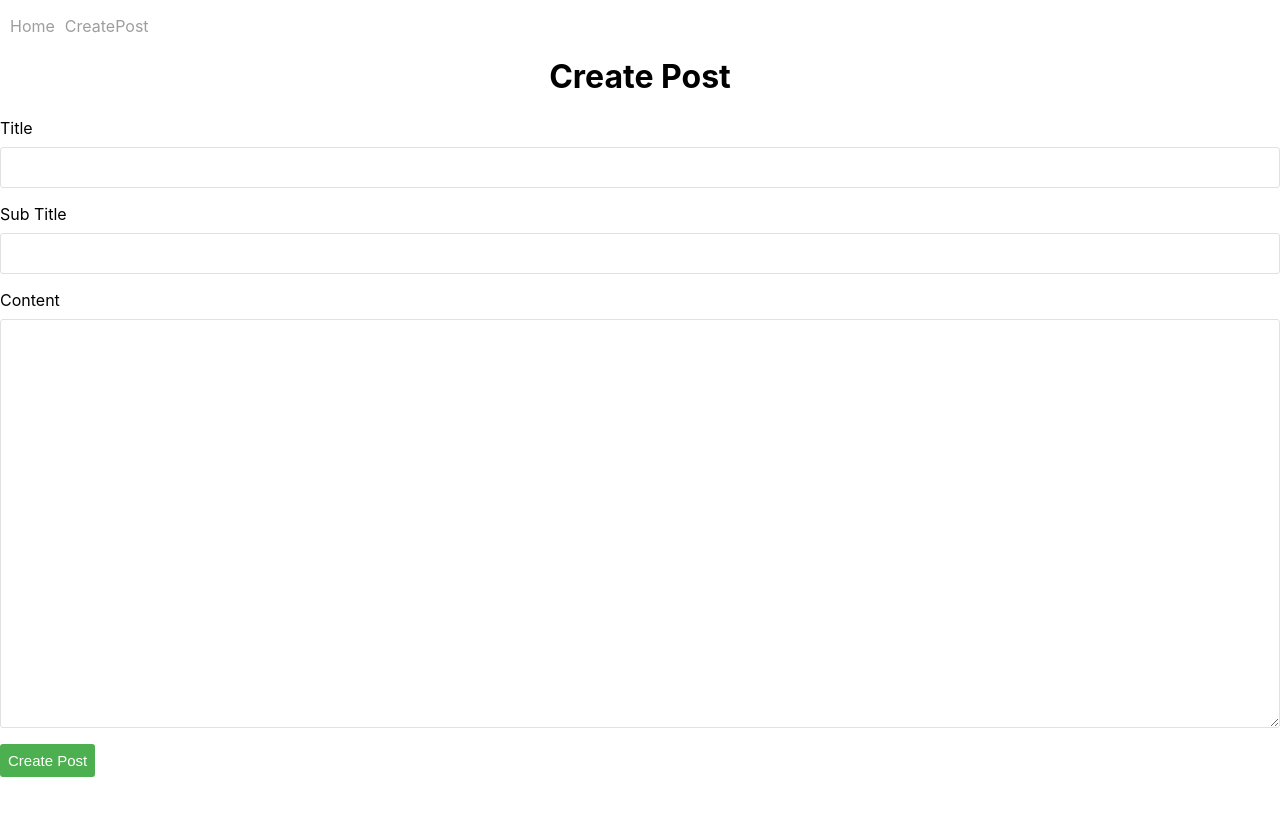
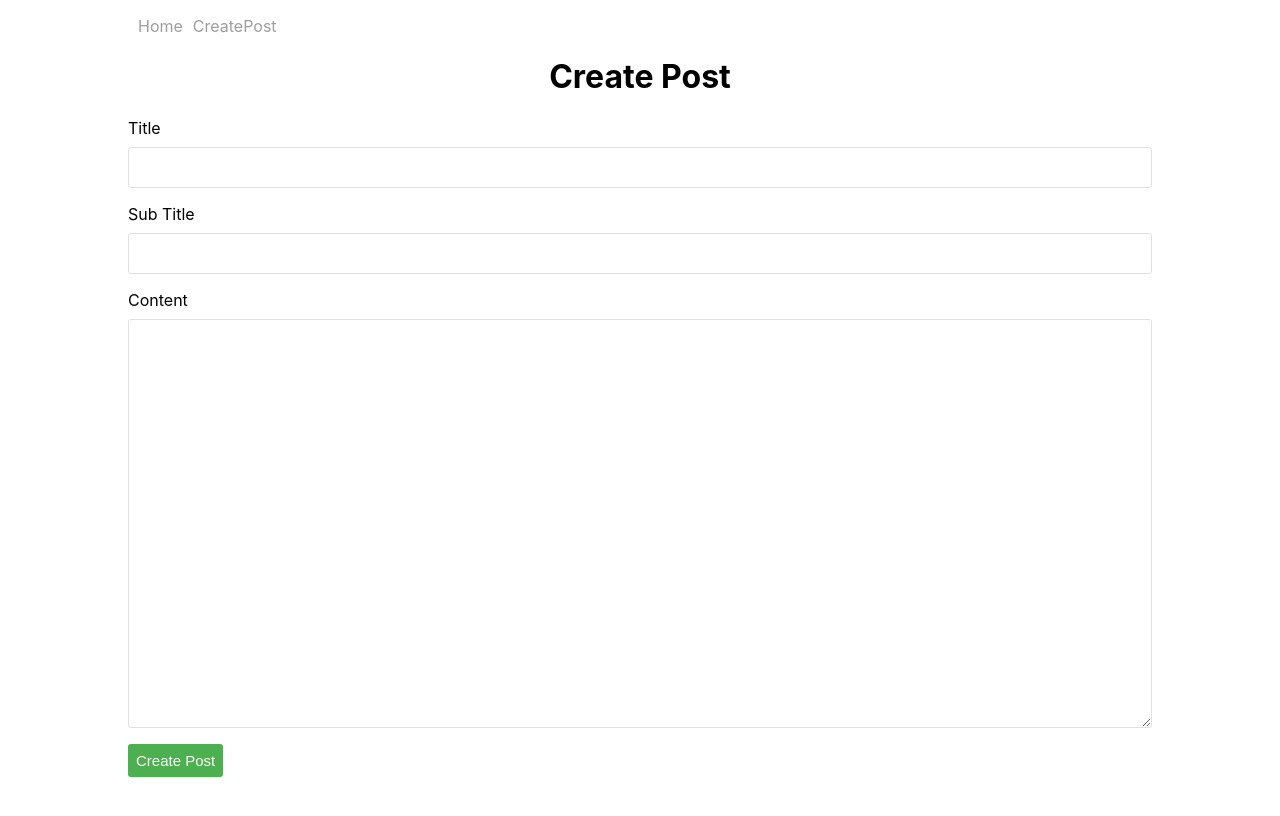
Before and after one commit to Jitenmohanty/Blog-Post-On-React, a React (Create React App) app: page /create-post in a window 1280 px wide. Shown: the top 816 px of the page. Built offline with nearby package versions, Linux system fonts and the light colour scheme.

Commit message:
Firebase First post added successfully

```diff
--- a/package.json
+++ b/package.json
@@ -6,7 +6,7 @@
     "@testing-library/jest-dom": "^5.16.5",
     "@testing-library/react": "^13.4.0",
     "@testing-library/user-event": "^13.5.0",
-    "firebase": "^9.22.1",
+    "firebase": "^8.2.4",
     "react": "^18.2.0",
     "react-dom": "^18.2.0",
     "react-router-dom": "^6.11.2",
--- a/src/Firebase.js
+++ b/src/Firebase.js
@@ -1,5 +1,5 @@
 import firebase from 'firebase/app';
-import 'firebase/firestore';
+import 'firebase/firestore'
 
 const firebaseConfig = {
     apiKey: "AIzaSyBmeswEEQyo_c0ZFmku_6wB-eD6UH92usI",
@@ -10,7 +10,6 @@ const firebaseConfig = {
     appId: "1:363891185155:web:f8614a7ca15a3fe227e036"
   };
 
-  // Initialize Firebase
-firebase.initializeApp(firebaseConfig);
+  firebase.initializeApp(firebaseConfig);
 
-export const firestore = firebase.firestore();
+  export const firestore = firebase.firestore();
--- a/src/components/CreatePost.js
+++ b/src/components/CreatePost.js
@@ -1,4 +1,5 @@
-import React, {useState} from 'react'
+import React, {useState} from 'react';
+import { firestore } from '../firebase';
 
 export default function CreatePost() {
     const [title, setTitle] = useState();
@@ -6,12 +7,21 @@ export default function CreatePost() {
     const [content, setContent] = useState();
 
     function handleSubmit(e) {
+      //Page Not automatic reload When form Submit.
       e.preventDefault();
 
       console.log('title', title);
       console.log('subTitle', subTitle);
       console.log('content', content);
+
+      firestore.collection('posts').add({
+        title: title,
+        content: content,
+        subTitle: subTitle,
+        createdAt: new Date(),
+      });
     }
+
 
     return (
       <div className="create-post">
--- a/src/components/index.js
+++ b/src/components/index.js
@@ -1,4 +1,3 @@
-import App from './App';
 import Navbar from './Navbar';
 import PostDetails from './PostDetails';
 import Home from './Home';
--- a/src/index.css
+++ b/src/index.css
@@ -1,5 +1,5 @@
 body {
-  margin: 0;
+  margin:0% 10% 5% 10%;
   font-family: -apple-system, BlinkMacSystemFont, 'Segoe UI', 'Roboto', 'Oxygen',
     'Ubuntu', 'Cantarell', 'Fira Sans', 'Droid Sans', 'Helvetica Neue',
     sans-serif;
```
Also changed, not shown: 1 other file (tests, documents, lock files or other folders).
